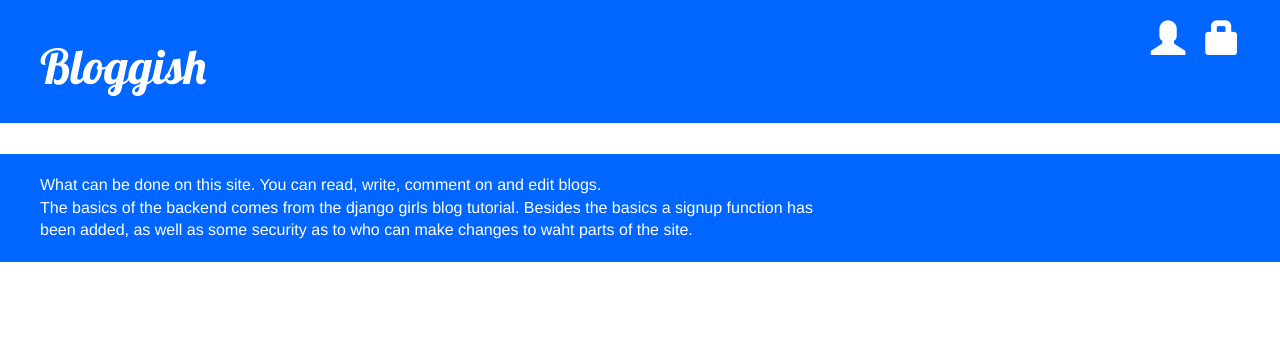
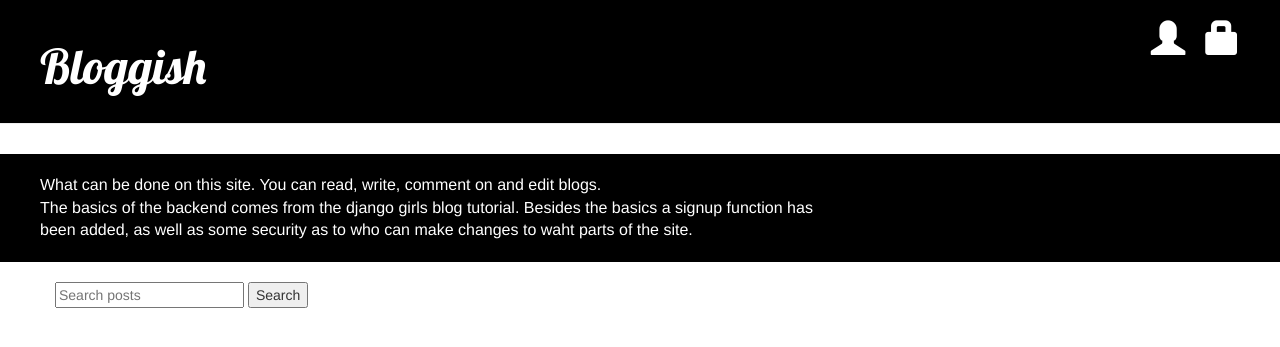
Before and after one commit to Nihrin/my-first-blog, a Django app: page / in a window 1280 px wide. Shown: the top 347 px of the page. Run offline with Django 3.2, Linux system fonts and the light colour scheme; data that the repository does not hold is empty; some libraries are stand-ins or nearby versions.

Commit message:
Addding search, changing CSS and starting on API

```diff
--- a/blog/static/css/blog.css
+++ b/blog/static/css/blog.css
@@ -1,5 +1,5 @@
 .page-header {
-    background-color: #0066ff;
+    background-color: #000000;
     margin-top: 0;
     padding: 20px 20px 20px 40px;
 }
@@ -52,7 +52,7 @@ h1, h2, h3, h4 {
 }
 
 .explain {
-	background-color: #0066ff;
+	background-color: #000000;
 	color: #ffffff;
     margin-top: 0;
     padding: 20px 20px 20px 40px;
--- a/blog/templates/blog/post_list.html
+++ b/blog/templates/blog/post_list.html
@@ -1,6 +1,12 @@
 {% extends 'blog/base.html' %}
 
 {% block content %}
+
+<br>
+<form method='GET'action=''>
+<input type='text' name='q' placeholder='Search posts' value='{{ request.GET.q }}'/>
+<input type='submit' value='Search'/>
+
     {% for post in posts %}
         <div class="post">
             <h1><a href="{% url 'post_detail' pk=post.pk %}">{{ post.title }}</a></h1>
--- a/blog/urls.py
+++ b/blog/urls.py
@@ -1,5 +1,6 @@
 from django.conf.urls import url
 from . import views
+from rest_framework.urlpatterns import format_suffix_patterns
 
 urlpatterns = [
     url(r'^$', views.post_list, name='post_list'),
@@ -12,4 +13,8 @@ urlpatterns = [
     url(r'^post/(?P<pk>\d+)/comment/$', views.add_comment_to_post, name='add_comment_to_post'),
     url(r'^accounts/signup/$', views.signup, name='signup'),
     url(r'^profile/$', views.profile, name='profile'),
+    url(r'^postdata/$', views.PostList.as_view, name='postdata'),
+    url(r'^commentdata/$', views.CommentList.as_view, name='commentdata'),
 ]
+
+urlpatterns = format_suffix_patterns(urlpatterns)
--- a/blog/views.py
+++ b/blog/views.py
@@ -1,4 +1,3 @@
-from django.shortcuts import render
 from django.utils import timezone
 from .models import Post, Comment
 from django.shortcuts import render, get_object_or_404
@@ -8,9 +7,20 @@ from django.contrib.auth.decorators import login_required
 from django.contrib.auth import login, authenticate
 from django.contrib.auth.forms import UserCreationForm
 from django.shortcuts import render, redirect
+from django.db.models import Q
+from rest_framework.views import APIView
+from rest_framework.response import Response
+from rest_framework import status
+from .serializers import PostSerializer, CommentSerializer
 
 def post_list(request):
     posts = Post.objects.filter(published_date__lte=timezone.now()).order_by('published_date')
+    query = request.GET.get("q")
+    if query:
+        posts = posts.filter(
+            Q(title__icontains = query)|
+            Q(text__icontains = query)
+        ).distinct()
     return render(request, 'blog/post_list.html', {'posts': posts})
 
 def post_detail(request, pk):
@@ -98,3 +108,21 @@ def add_comment_to_post(request, pk):
 def profile(request):
     posts = Post.objects.filter(published_date__lte=timezone.now()).order_by('published_date')
     return render(request, 'registration/profile.html', {'posts': posts})
+
+class PostList(APIView):
+    def get(self, request):
+        posts = Post.objects.all()
+        serializer = PostSerializer(posts, many=True)
+        return Response(serializer.data)
+
+    def post(self):
+        pass
+
+class CommentList(APIView):
+    def get(self, request):
+        comments = Comment.objects.all()
+        serializer = PostSerializer(comments, many=True)
+        return Response(serializer.data)
+
+    def post(self):
+        pass
--- a/mysite/settings.py
+++ b/mysite/settings.py
@@ -39,6 +39,7 @@ INSTALLED_APPS = [
     'django.contrib.messages',
     'django.contrib.staticfiles',
     'markdown_deux',
+    'rest_framework',
     'blog',
 ]
 
```
Also changed, not shown: blog/serializers.py (added, +14 -0 lines).
